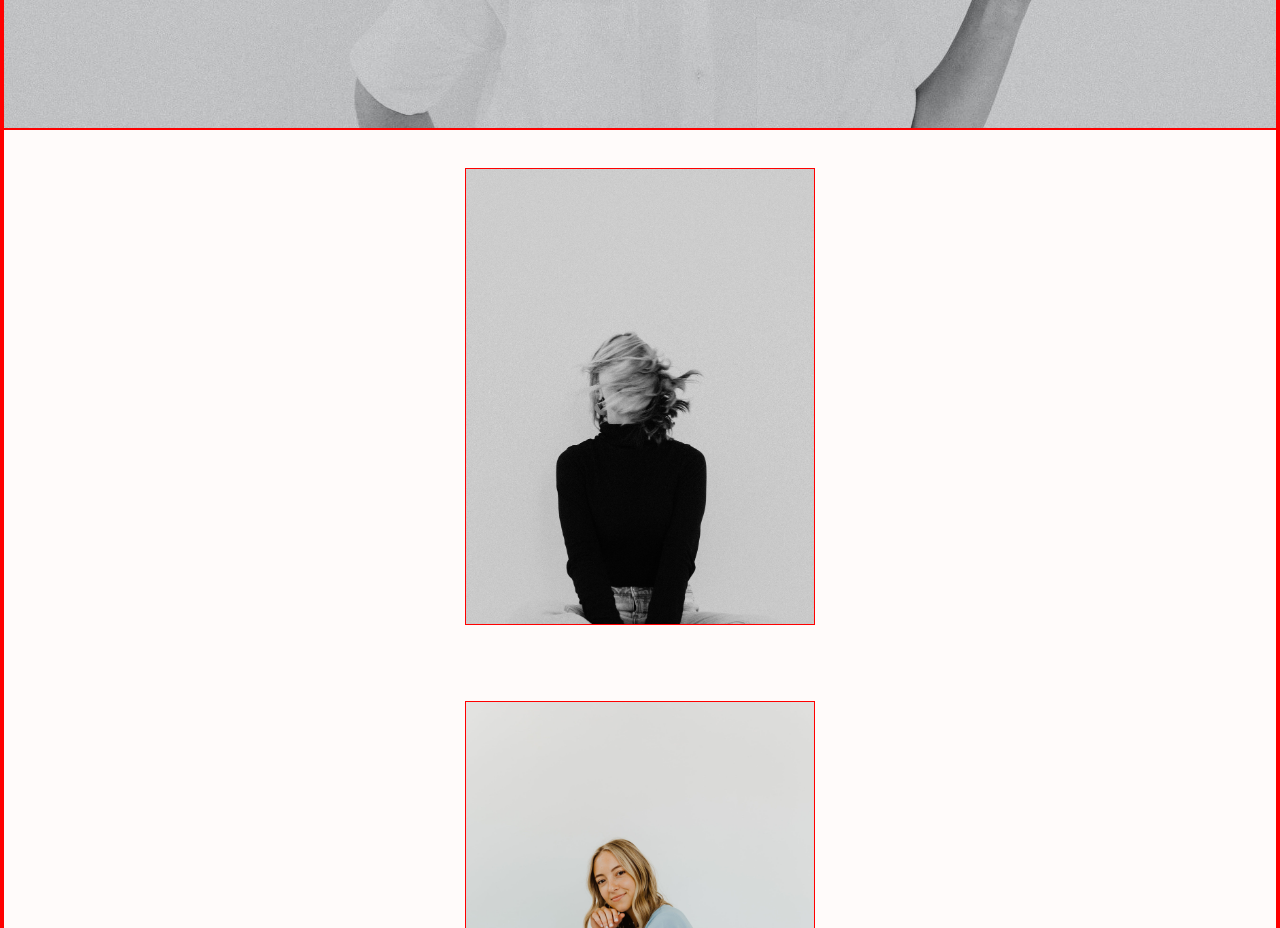
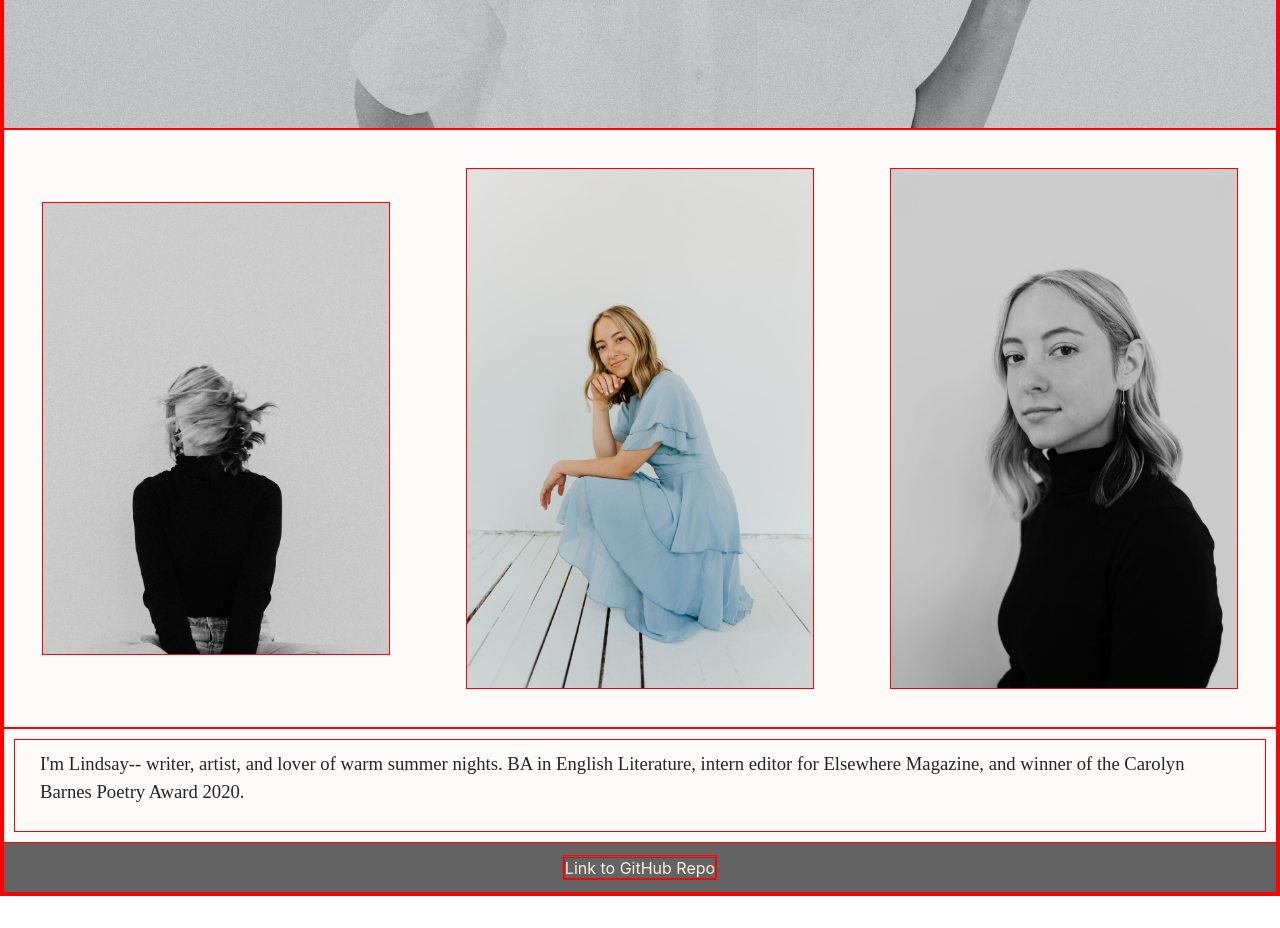
Before and after one commit to SwapPop/poetry-slam, a plain HTML site: page pages/about.html in a window 1280 px wide. Shown: the part 540-1468 px from the top of the page. After the commit the page ends 1436 px from the top, so only its background shows below. Drawn offline with nearby package versions, Linux system fonts and the light colour scheme.

Commit message:
Media Query

```diff
--- a/css/styles.css
+++ b/css/styles.css
@@ -3,12 +3,6 @@
   margin: 0;
   box-sizing: border-box;
   border: 1px solid red;
-}
-
-@media only screen and (max-width: 400px;) {
-  * {
-    border-color: blue;
-  }
 }
 
 h1, h2 {
@@ -110,6 +104,12 @@ ul {
   width: 100%;
 }
 
+@media screen and (min-width: 800px) {
+  .image-container {
+    flex-direction: row;
+  }
+}
+
 .image-container .imgItem {
   margin: 3%;
   width: 350px;
```
